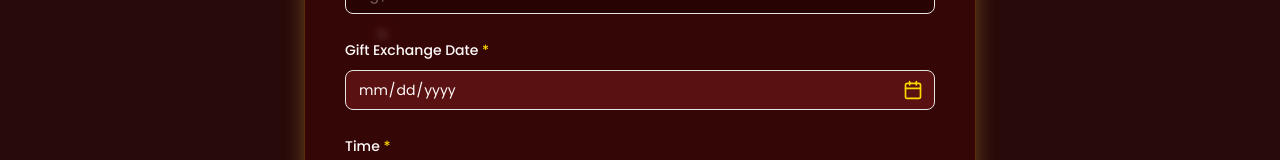
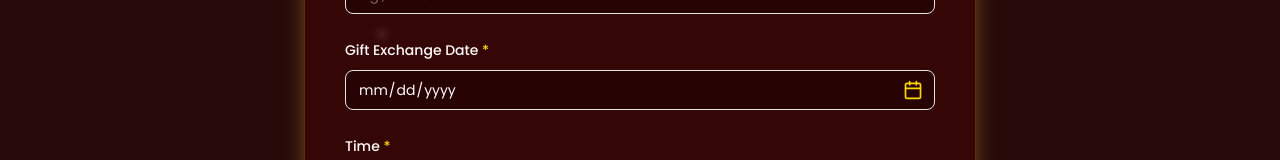
Before and after one commit to MaryValentina/ChrisCandle, a React (Vite) app: page /create in a window 1280 px wide. Shown: the part 455-615 px from the top of the page. Built offline with nearby package versions, Linux system fonts and the light colour scheme; no server answers; the database is empty; sample sign-in values are in the browser's storage.

Commit message:
fix: standardize input field backgrounds and override browser autofill styling

```diff
--- a/src/pages/CreateEventPage.tsx
+++ b/src/pages/CreateEventPage.tsx
@@ -138,7 +138,7 @@ const CreateEventPage = () => {
                       value={formData.name}
                       onChange={(e) => setFormData({ ...formData, name: e.target.value })}
                       required
-                      className="bg-christmas-red-deep/50 border-gold/30 text-snow-white placeholder:text-snow-white/40 focus:border-gold focus:ring-gold/20"
+                      className="!bg-christmas-red-deep/50 border-gold/30 text-snow-white placeholder:text-snow-white/40 focus:border-gold focus:ring-gold/20 autofill:!bg-christmas-red-deep/50 autofill:!text-snow-white"
                     />
                   </div>
 
@@ -153,7 +153,7 @@ const CreateEventPage = () => {
                         value={formData.date}
                         onChange={(e) => setFormData({ ...formData, date: e.target.value })}
                         required
-                        className="bg-christmas-red-900/50 border-gold/30 text-snow-white focus:border-gold focus:ring-gold/20 [&::-webkit-calendar-picker-indicator]:opacity-0 [&::-webkit-calendar-picker-indicator]:absolute [&::-webkit-calendar-picker-indicator]:right-0 [&::-webkit-calendar-picker-indicator]:w-full [&::-webkit-calendar-picker-indicator]:h-full [&::-webkit-calendar-picker-indicator]:cursor-pointer"
+                        className="!bg-christmas-red-deep/50 border-gold/30 text-snow-white focus:border-gold focus:ring-gold/20 autofill:!bg-christmas-red-deep/50 autofill:!text-snow-white [&::-webkit-calendar-picker-indicator]:opacity-0 [&::-webkit-calendar-picker-indicator]:absolute [&::-webkit-calendar-picker-indicator]:right-0 [&::-webkit-calendar-picker-indicator]:w-full [&::-webkit-calendar-picker-indicator]:h-full [&::-webkit-calendar-picker-indicator]:cursor-pointer"
                       />
                       <Calendar className="absolute right-3 top-1/2 -translate-y-1/2 h-5 w-5 text-gold pointer-events-none z-10" />
                     </div>
@@ -170,7 +170,7 @@ const CreateEventPage = () => {
                         value={formData.time}
                         onChange={(e) => setFormData({ ...formData, time: e.target.value })}
                         required
-                        className="bg-christmas-red-deep/50 border-gold/30 text-snow-white focus:border-gold focus:ring-gold/20 [&::-webkit-calendar-picker-indicator]:opacity-0 [&::-webkit-calendar-picker-indicator]:absolute [&::-webkit-calendar-picker-indicator]:right-0 [&::-webkit-calendar-picker-indicator]:w-full [&::-webkit-calendar-picker-indicator]:h-full [&::-webkit-calendar-picker-indicator]:cursor-pointer"
+                        className="!bg-christmas-red-deep/50 border-gold/30 text-snow-white focus:border-gold focus:ring-gold/20 autofill:!bg-christmas-red-deep/50 autofill:!text-snow-white [&::-webkit-calendar-picker-indicator]:opacity-0 [&::-webkit-calendar-picker-indicator]:absolute [&::-webkit-calendar-picker-indicator]:right-0 [&::-webkit-calendar-picker-indicator]:w-full [&::-webkit-calendar-picker-indicator]:h-full [&::-webkit-calendar-picker-indicator]:cursor-pointer"
                       />
                       <Clock className="absolute right-3 top-1/2 -translate-y-1/2 h-5 w-5 text-gold pointer-events-none z-10" />
                     </div>
@@ -187,7 +187,7 @@ const CreateEventPage = () => {
                       value={formData.venue}
                       onChange={(e) => setFormData({ ...formData, venue: e.target.value })}
                       required
-                      className="bg-christmas-red-deep/50 border-gold/30 text-snow-white placeholder:text-snow-white/40 focus:border-gold focus:ring-gold/20"
+                      className="!bg-christmas-red-deep/50 border-gold/30 text-snow-white placeholder:text-snow-white/40 focus:border-gold focus:ring-gold/20 autofill:!bg-christmas-red-deep/50 autofill:!text-snow-white"
                     />
                   </div>
 
@@ -217,7 +217,7 @@ const CreateEventPage = () => {
                         placeholder="e.g., 25"
                         value={formData.budget}
                         onChange={(e) => setFormData({ ...formData, budget: e.target.value })}
-                        className="flex-1 bg-christmas-red-deep/50 border-gold/30 text-snow-white placeholder:text-snow-white/40 focus:border-gold focus:ring-gold/20"
+                        className="flex-1 !bg-christmas-red-deep/50 border-gold/30 text-snow-white placeholder:text-snow-white/40 focus:border-gold focus:ring-gold/20 autofill:!bg-christmas-red-deep/50 autofill:!text-snow-white"
                       />
                     </div>
                   </div>
@@ -232,7 +232,7 @@ const CreateEventPage = () => {
                       value={formData.description}
                       onChange={(e) => setFormData({ ...formData, description: e.target.value })}
                       rows={4}
-                      className="bg-christmas-red-900/50 border-gold/30 text-snow-white placeholder:text-snow-white/40 focus:border-gold focus:ring-gold/20 resize-none"
+                      className="!bg-christmas-red-deep/50 border-gold/30 text-snow-white placeholder:text-snow-white/40 focus:border-gold focus:ring-gold/20 resize-none"
                     />
                   </div>
 
--- a/src/styles/globals.css
+++ b/src/styles/globals.css
@@ -181,6 +181,26 @@
   .shadow-gold-lg {
     box-shadow: var(--shadow-gold-lg);
   }
+
+  /* Override browser autofill styling */
+  input:-webkit-autofill,
+  input:-webkit-autofill:hover,
+  input:-webkit-autofill:focus,
+  input:-webkit-autofill:active,
+  textarea:-webkit-autofill,
+  textarea:-webkit-autofill:hover,
+  textarea:-webkit-autofill:focus,
+  textarea:-webkit-autofill:active,
+  select:-webkit-autofill,
+  select:-webkit-autofill:hover,
+  select:-webkit-autofill:focus,
+  select:-webkit-autofill:active {
+    -webkit-box-shadow: 0 0 0 30px hsl(0, 75%, 12%) inset !important;
+    -webkit-text-fill-color: hsl(0, 0%, 98%) !important;
+    box-shadow: 0 0 0 30px hsl(0, 75%, 12%) inset !important;
+    background-color: hsl(0, 75%, 12%) !important;
+    color: hsl(0, 0%, 98%) !important;
+  }
 }
 
 /* Snowflake Animations */
```
